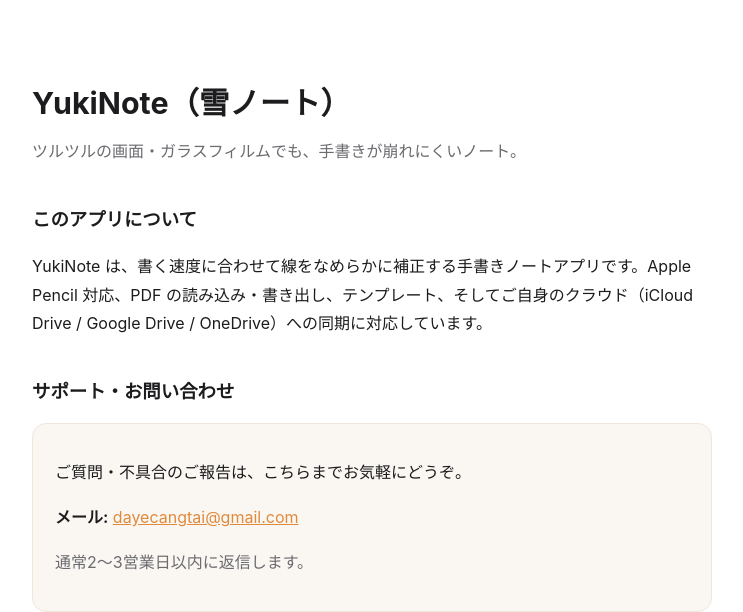
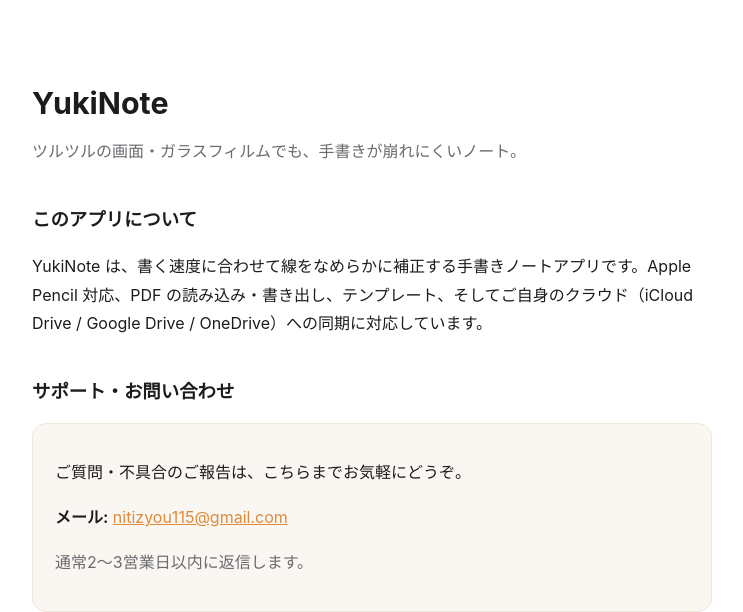
Before and after one commit to SOTAOHNO-silku/yukinote-site, a plain HTML site: page index.html in a window 1280 px wide. Shown: the top 612 px of the page, without its empty margins (268-1011 px from the left). Drawn offline with Linux system fonts and the light colour scheme.

Commit message:
Update contact email; remove （雪ノート） from heading

```diff
--- a/index.html
+++ b/index.html
@@ -17,7 +17,7 @@
 </style>
 </head>
 <body>
-<h1>YukiNote（雪ノート）</h1>
+<h1>YukiNote</h1>
 <p class="tagline">ツルツルの画面・ガラスフィルムでも、手書きが崩れにくいノート。</p>
 
 <h2>このアプリについて</h2>
@@ -26,7 +26,7 @@
 <h2>サポート・お問い合わせ</h2>
 <div class="card">
   <p>ご質問・不具合のご報告は、こちらまでお気軽にどうぞ。</p>
-  <p><strong>メール:</strong> <a href="mailto:dayecangtai@gmail.com">dayecangtai@gmail.com</a></p>
+  <p><strong>メール:</strong> <a href="mailto:nitizyou115@gmail.com">nitizyou115@gmail.com</a></p>
   <p class="tagline">通常2〜3営業日以内に返信します。</p>
 </div>
 
```
Also changed, not shown: privacy.html (+2 -2 lines).
